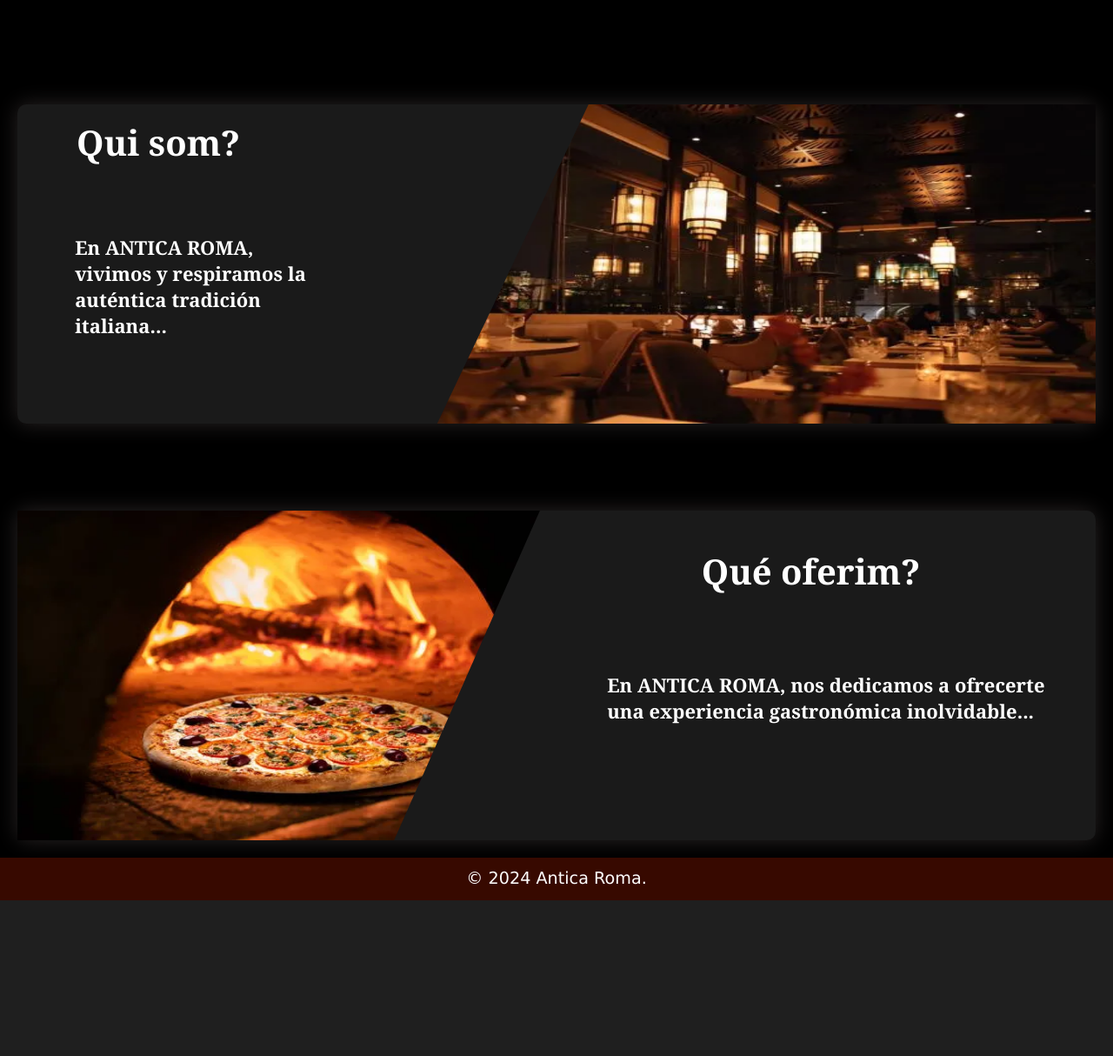
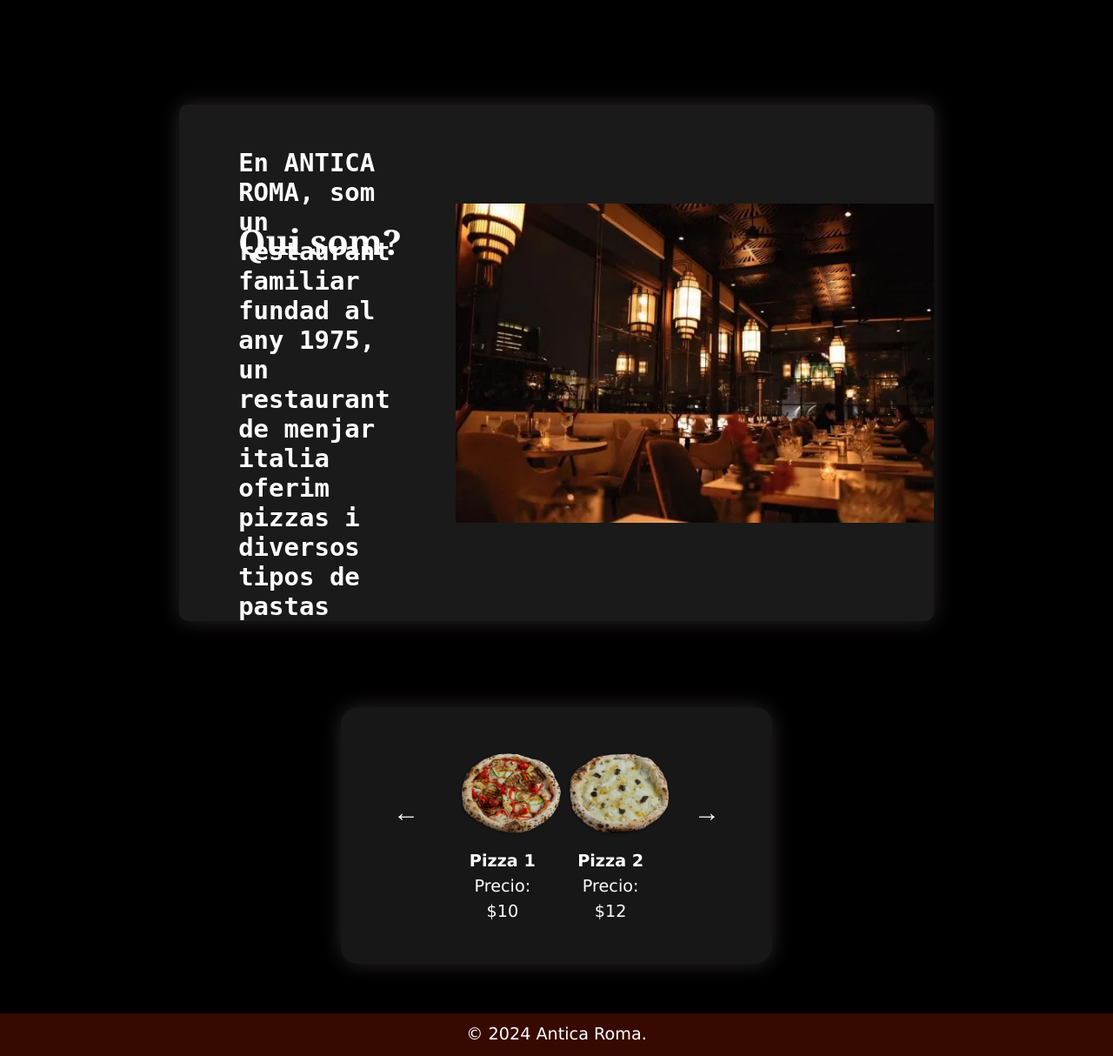
Before and after one commit to Robe124/ProjecteInicial, a PHP site: page / in a window 1280 px wide. Shown: the part 800-2014 px from the top of the page at 87% size. Before the commit the page ends 1835 px from the top, so only its background shows below. Run offline with PHP 8.4, Linux system fonts and the light colour scheme.

Commit message:
11:33-19/10

```diff
--- a/frontend/HTML/CSS/index.css
+++ b/frontend/HTML/CSS/index.css
@@ -93,23 +93,21 @@ main {
 .about, .services {
   display: flex;
   align-items: center;
+  width: 70%;
+  margin-left: 15%;
   justify-content: space-between;
   background-color: rgba(255, 255, 255, 0.1);
   border-radius: 10px;
   margin-top: 30px;
   position: relative;
   min-height: 300px;
-  gap: 20px;
+  gap: 52px;
   margin-top: 100px;
   color: white;
   box-shadow: 0 0 25px rgba(81, 71, 71, 0.5);
  }
 
-
-
-
 #FotoQuiSom{
-  clip-path: polygon(33% 0, 100% 0%, 100% 100%, 13% 100%);
     width: 200%;
     height: 367px;
 }
@@ -125,36 +123,11 @@ main {
   margin-right: 40px;
 }
 
-#FotoQueOfrecemos{
-  clip-path: polygon(0 0, 86% 0, 62% 100%, 0% 100%);
-  width: 104%;
-  height: 379px;
-}
-
-#TitolQueOferim{
-  margin-bottom: 40px;
-  font-family: 'Georgia', serif;
-  font-size: 40px;
-  white-space: nowrap;
-  display: inline-block;
-  margin-bottom: 4em;
-  margin-left: 68px;
-  margin-top: -2em;
-  margin-right: -380px;
-}
-
 #TextoQuiSom{
-  font-family: 'Georgia';
-  font-size: 22px;
+  font-size: 29px;
+  font-family: monospace;
   margin-top: 50px;
-  margin-left: -250px;
-}
-
-#TextoQueOferim{
-font-family: 'Georgia';
- font-size: 22px;
- margin-top: 50px;
- margin-right: 20px;
+  margin-left: -280px;
 }
 
  .text-container {
@@ -203,11 +176,8 @@ p {
 
 }
 
-
-
-/* Estilo inicial del botón (desktop lo ocultamos) */
 #scanQRContainer {
-  display: none; /* Oculto en escritorio */
+  display: none;
   text-align: center;
   margin-bottom: 20px;
 }
@@ -227,38 +197,102 @@ p {
   background-color: #5b241f;
 }
 
-/* Hacer imágenes no recortadas y otras modificaciones para móviles */
+.previewPizzas{
+  display: flex;
+  align-items: center;
+  justify-content: space-between;
+  position: relative;
+  padding-top: 3%;
+  padding-left: 60px;
+  padding-right: 60px;
+  margin-left: 30%;
+  margin-right: 30%;
+  margin-top: 8%;
+  margin-bottom: 3%;
+  border-radius: 20px;
+  background-color: #181717;
+  box-shadow: 0 0 25px rgba(81, 71, 71, 0.5);
+}
+
+.pizza-container {
+  padding-bottom: 45px;
+  display: flex;
+  justify-content: space-between;
+  align-items: center;
+  height: 100%;
+}
+
+.pizza {
+  width: 45%;
+  text-align: center;
+}
+
+.pizza img {
+  width: 120%;
+  height: auto;
+}
+
+.superpuesto {
+  position: absolute;
+  z-index: 1;
+}
+
+.pizza-item{
+  margin: 0 15px;
+  width:2%;
+}
+
+.left-arrow{
+  padding-bottom: 90px;
+  padding-right: 45px;
+}
+
+.right-arrow{
+  padding-bottom: 90px;
+  padding-left: 45px;
+}
+
+.arrow {
+  background: transparent;
+  border: none;
+  font-size: 30px;
+  cursor: pointer;
+  color: #ffffff;
+}
+
+
+
+/*Aqui dentro metemos todo loq que quermeos que suceda cuando entras con el mobil*/
 @media (max-width: 768px) {
 
-  /* Mostrar el botón Scan QR en móviles */
   #scanQRContainer {
-      display: block; /* Mostrar en móvil */
+      display: block;
   }
 
-  /* Imágenes sin recorte en móvil */
-  #FotoQuiSom, #FotoQueOfrecemos {
-      clip-path: none; /* Elimina los recortes */
-      width: 100%; /* Asegura que la imagen ocupe el ancho completo del contenedor */
-      height: auto; /* Ajuste automático de la altura para mantener proporción */
+
+  #FotoQuiSom{
+      clip-path: none;
+      width: 100%;
+      height: auto;
   }
 
-  /* Ajustes para el texto en móvil */
-  h4#TextoQuiSom, h4#TextoQueOferim {
-      font-size: 1em; /* Reducir tamaño del texto en móvil */
-      margin-left: 0; /* Ajuste de márgenes */
-      margin-right: 0;
-      text-align: justify; /* Alineación del texto en móviles */
+
+  #TextoQuiSom{
+    font-size: 1em;
+    padding-left: 300px;
+    padding-right: 58px;
+    text-align: justify;
   }
 
-  /* Cambiar el layout de las secciones para ser más simples y fáciles de leer en móviles */
+
   .services {
-      flex-direction: column; /* Alinear los elementos de las secciones en columna */
+      flex-direction: column;
       align-items: center;
   }
 
-  /* Ajuste para el subtítulo en móvil */
+
   h2 {
-      font-size: 1.5em; /* Ajuste del tamaño del título */
+      font-size: 1.5em;
       text-align: center;
   }
   #TitolQueOferim{
--- a/frontend/HTML/JS/index.js
+++ b/frontend/HTML/JS/index.js
@@ -1,14 +1,52 @@
+document.addEventListener('DOMContentLoaded', function() {
   document.getElementById("menuToggle").addEventListener("click", function() {
       const navList = document.getElementById("navList");
       const body = document.body;
 
-    // Alternar la visibilidad del menú
       navList.classList.toggle("show");
 
-    // Activar/desactivar el scroll en el cuerpo de la página
       if (navList.classList.contains("show")) {
         body.classList.add("no-scroll");
       } else {
         body.classList.remove("no-scroll");
       }
   });
+
+  let currentIndex = 0;
+  const pizzas = [
+    { name: "Pizza 1", price: "$10", image: "./img/PizzaVerduras.png" },
+    { name: "Pizza 2", price: "$12", image: "./img/PizzaTrufa.png" },
+    { name: "Pizza 3", price: "$15", image: "./img/PizzaProscuito.png" },
+    { name: "Pizza 4", price: "$18", image: "./img/PizzaMargaritha.png" },
+    { name: "Pizza 5", price: "$13", image: "./img/PizzaFungi.png" },
+    { name: "Pizza 6", price: "$18", image: "./img/Pizza4Formatge.png" },
+  ];
+
+  function updatePizzas() {
+    const pizzaItems = document.querySelectorAll('.pizza');
+
+    pizzaItems[0].querySelector('img').src = pizzas[currentIndex].image;
+    pizzaItems[0].querySelector('p strong').textContent = pizzas[currentIndex].name;
+    pizzaItems[0].querySelector('p:nth-of-type(2)').textContent = `Precio: ${pizzas[currentIndex].price}`;
+
+    pizzaItems[1].querySelector('img').src = pizzas[currentIndex + 1].image;
+    pizzaItems[1].querySelector('p strong').textContent = pizzas[currentIndex + 1].name;
+    pizzaItems[1].querySelector('p:nth-of-type(2)').textContent = `Precio: ${pizzas[currentIndex + 1].price}`;
+  }
+
+  document.querySelector('.left-arrow').addEventListener('click', () => {
+    if (currentIndex > 0) {
+      currentIndex -= 2;
+      updatePizzas();
+    }
+  });
+
+  document.querySelector('.right-arrow').addEventListener('click', () => {
+    if (currentIndex < pizzas.length - 2) {
+      currentIndex += 2;
+      updatePizzas();
+    }
+  });
+
+  updatePizzas(); // Inicializar con las primeras pizzas
+});
--- a/frontend/HTML/contacte.html
+++ b/frontend/HTML/contacte.html
@@ -32,11 +32,13 @@
             <label for="email">Email *</label>
             <input type="email" id="email" name="email" placeholder="Escribe tu correo electrónico" required>
 
-            <label for="asunto">Asunto *</label>
+            <label for="asunto" id="asunto">Asunto *</label>
             <input type="text" id="asunto" name="asunto" placeholder="Escribe el asunto" required>
 
             <button type="submit">Enviar</button>
         </form>
     </div>
 </body>
+<script src="./JS/index.js"></script>
+
 </html>
--- a/frontend/HTML/galeria.html
+++ b/frontend/HTML/galeria.html
@@ -29,5 +29,6 @@
     <footer>
         <p>&copy; 2024 Antica Roma.</p>
     </footer>
+    <script src="./JS/index.js"></script>
 </body>
 </html>
--- a/frontend/HTML/index.html
+++ b/frontend/HTML/index.html
@@ -32,16 +32,31 @@
         <div id="scanQRContainer">
             <button id="scanQRButton">Scan QR</button>
         </div>
+
         <section class="services" id="services">
             <h2 id="TitolQuienesSomos">Qui som?</h2>
-            <h4 id="TextoQuiSom">En ANTICA ROMA, vivimos y respiramos la auténtica tradición italiana...</h4>
+            <h4 id="TextoQuiSom">En ANTICA ROMA, som un restaurant familiar fundad al any 1975, un restaurant de menjar italia oferim pizzas i diversos tipos de pastas </h4>
             <img id="FotoQuiSom" src="./img/terazzaPizza.webp" alt="">
         </section>
-        <section class="services" id="services">
-            <img id="FotoQueOfrecemos" src="./img/imagen-de-un-horno-de-pizza-de-ladrillo-con-fuego.webp" alt="">
-            <h2 id="TitolQueOferim">Qué oferim?</h2>
-            <h4 id="TextoQueOferim">En ANTICA ROMA, nos dedicamos a ofrecerte una experiencia gastronómica inolvidable...</h4>
-        </section>
+
+
+
+        <div class="previewPizzas">
+            <button class="arrow left-arrow">←</button>
+                <div class="pizza-container">
+                    <div class="pizza">
+                        <img src="./img/PizzaMargaritha.png" alt="Pizza 1">
+                        <p><strong>Pizza 1</strong></p>
+                        <p>Precio: $10</p>
+                    </div>
+                    <div class="pizza">
+                        <img src="./img/PizzaProscuito.png" alt="Pizza 2">
+                        <p><strong>Pizza 2</strong></p>
+                        <p>Precio: $12</p>
+                    </div>
+                </div>
+            <button class="arrow right-arrow">→</button>
+        </div>
     </main>
     <footer>
         <p>&copy; 2024 Antica Roma.</p>
--- a/frontend/HTML/menu.html
+++ b/frontend/HTML/menu.html
@@ -43,4 +43,6 @@
         <p>&copy; 2024 Antica Roma.</p>
     </footer>
 </body>
+<script src="./JS/index.js"></script>
+
 </html>
```
Also changed, not shown: frontend/HTML/CSS/contacte.css (+15 -7 lines), frontend/HTML/CSS/menu.css (+7 -0 lines), frontend/HTML/Ubicacio.html (+13 -0 lines), frontend/HTML/img/Pizza4Formatge.png (added), frontend/HTML/img/PizzaFungi.png (added), frontend/HTML/img/PizzaMargaritha.png (added), frontend/HTML/img/PizzaProscuito.png (added), frontend/HTML/img/PizzaTrufa.png (added), frontend/HTML/img/PizzaVerduras.png (added), frontend/HTML/img/flecha_alante.png (added), frontend/HTML/img/flecha_atras.png (added). Lines whose indentation alone changed are shown as unchanged.
